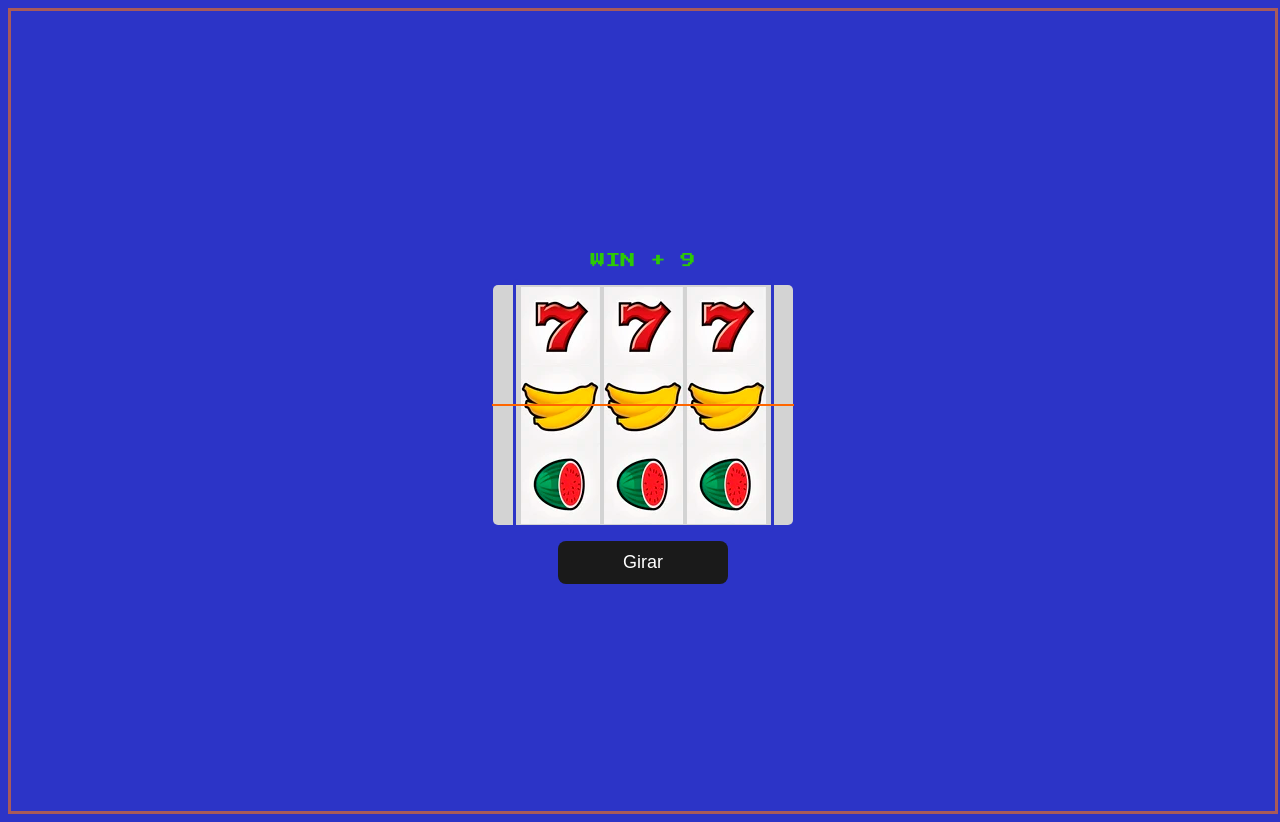
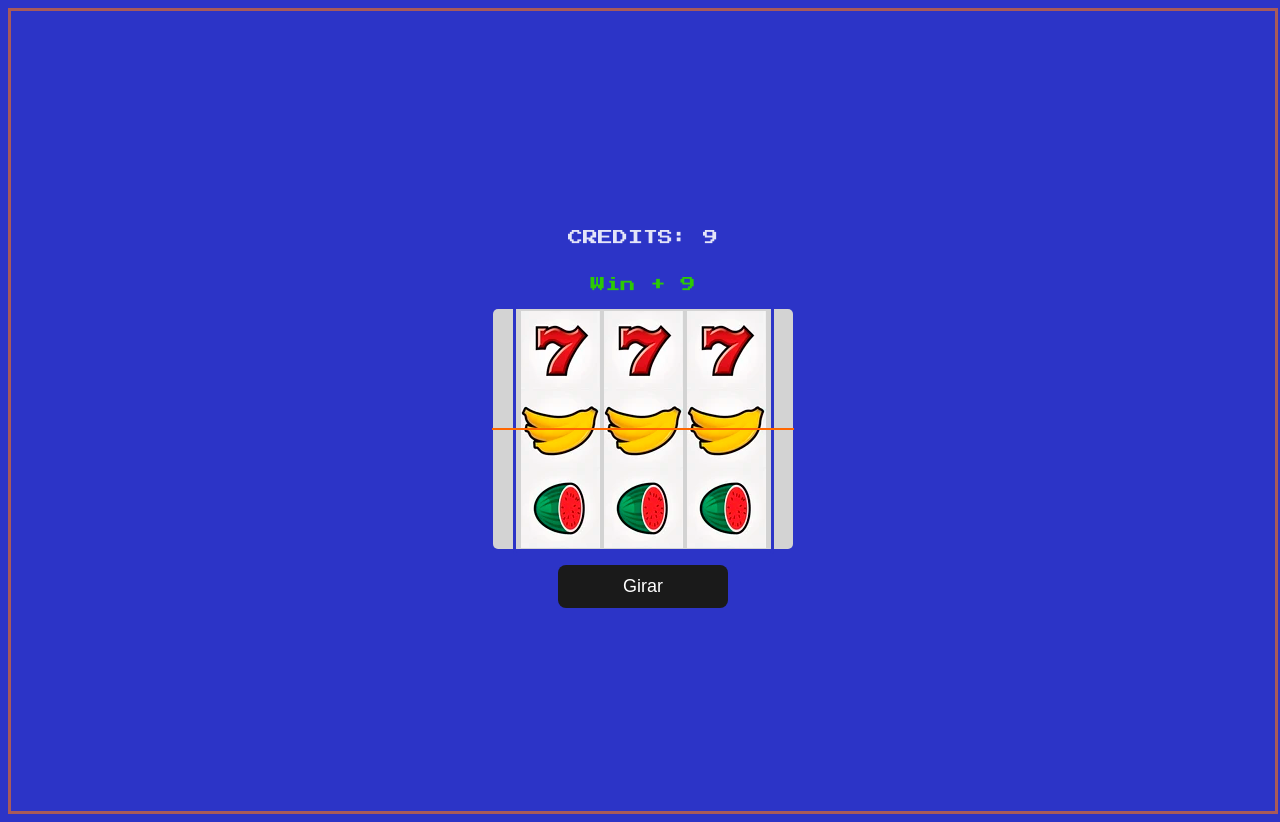
Before and after one commit to npallares/react-slot-machine, a React (Vite) app: page / in a window 1280 px wide. Built offline with nearby package versions, Linux system fonts and the light colour scheme.

Commit message:
feat: counter work

```diff
--- a/src/components/SlotContainer/SlotContainer.jsx
+++ b/src/components/SlotContainer/SlotContainer.jsx
@@ -8,9 +8,11 @@ import { WIN_RATE } from "../../config/winrate"
 
 
 const SlotContainer = () => {
-  const [rounds, setRounds] = useState(getRandomRounds())
+  //const [status, setStatus] = useState('uninitalized')
+  const [rounds, setRounds] = useState(0)
   const {roundResult, setResultOne, setResultTwo, setResultThree} = useResults()
   const [label, setLabel] = useState('')
+  const [counter, setCounter] = useState(0)
 
   const stylesFromLabel = (roundResult) => {
     if(!roundResult) return styles.lose
@@ -18,14 +20,35 @@ const SlotContainer = () => {
   }
 
   useEffect(()=>{
-    if(!roundResult.win) return setLabel('LOSE -1')
-    setLabel(roundResult.win && roundResult.rate ===  WIN_RATE.HIGTH ? 'WIN + 9' : 'WIN + 1')
-    console.log('Nico roundResult', roundResult, label)
-  },[rounds, roundResult,label])
+    console.log('CHANGE ROUNDS', rounds)
+  },[rounds])
 
-  if(!rounds) return
+  useEffect(()=>{
+    const timer = setTimeout(()=>{
+
+      console.log('nico roundResult',roundResult)
+      if(!roundResult.win){
+        setCounter(counter-1)
+        return setLabel('Lose -1')
+      }
+      if(roundResult.win && roundResult.rate ===  WIN_RATE.HIGTH){
+        setCounter(counter+9)
+        return  setLabel('Win + 9')
+      }
+      setCounter(counter+1)
+      return setLabel( 'Win + 1')
+    },500)
+    return ()=>{
+      setLabel( '...')
+      return clearTimeout(timer)
+    }
+  },[roundResult])
+
+
+
   return (
     <section className={styles.slotPage}>
+      <h1 className={clsx(styles.message)}>{'CREDITS: '+counter}</h1>
       <h1 className={clsx(styles.message, stylesFromLabel(roundResult.rate))}>{label}</h1>
       <div className={styles.slotContainer}>
       <div  className={styles.templateContainer}>
--- a/src/config/winrate.js
+++ b/src/config/winrate.js
@@ -1,4 +1,5 @@
 export const WIN_RATE = {
     HIGTH : 'higth',
-    LOW : 'low'
+    LOW : 'low',
+    LOSE : 'lose'
 }
--- a/src/hooks/useResults.jsx
+++ b/src/hooks/useResults.jsx
@@ -3,6 +3,7 @@ import { WIN_RATE } from '../config/winrate'
 
 
 const useResults = () => {
+ //const [resultsStatus, setResultsStatus] = useState([])
  const [resultOne, setResultOne] = useState([])
  const [resultTwo, setResultTwo] = useState([])
  const [resultThree, setResultThree] = useState([])
@@ -25,7 +26,7 @@ const useResults = () => {
         if (results.length !== 3 ) return setRoundResult({win:false, rate:null})
         if (results[0] === results[1] && results[0] === results[2] ) return setRoundResult({win:true, rate: WIN_RATE.HIGTH})
         if (checkLowWin(results)) return setRoundResult({win:true, rate: WIN_RATE.LOW})
-        return setRoundResult({win:false, rate:null})
+        return setRoundResult({win:false, rate:WIN_RATE.LOSE})
     }
     checkWinner()
 
```
